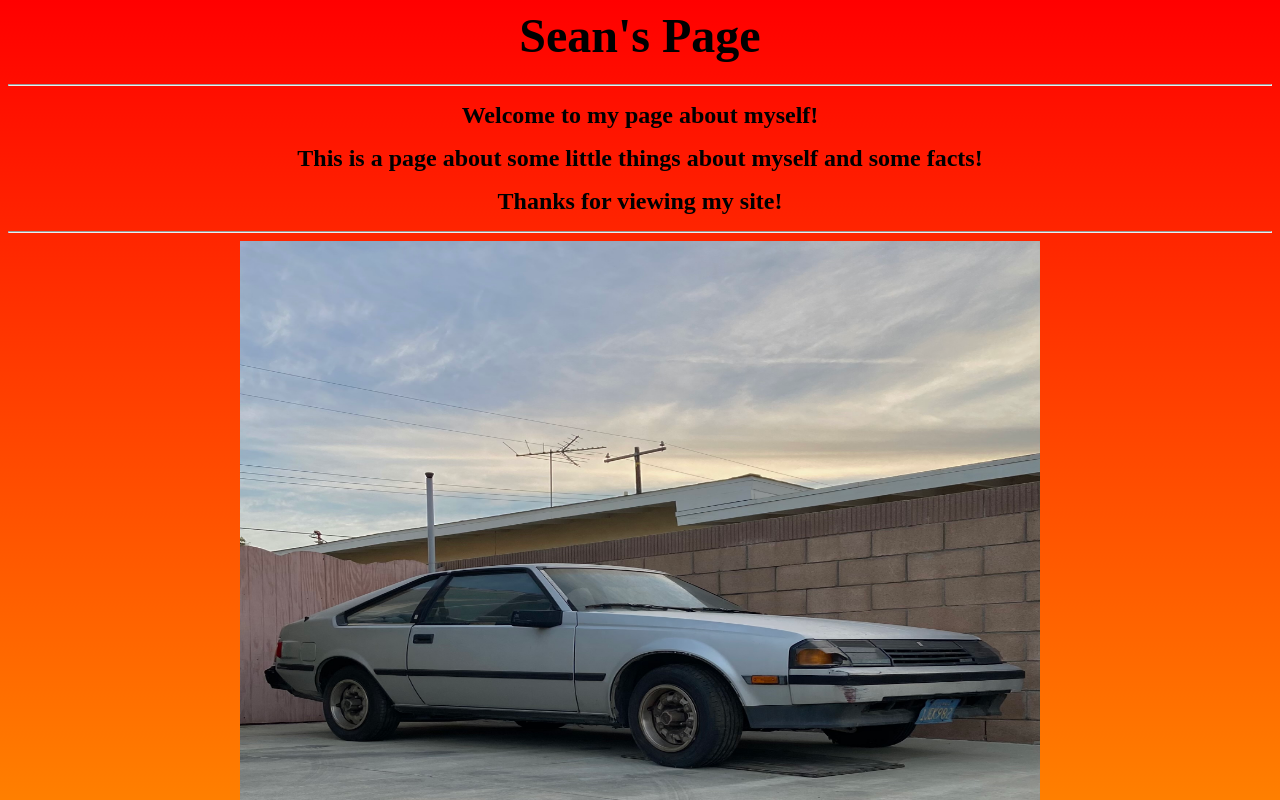
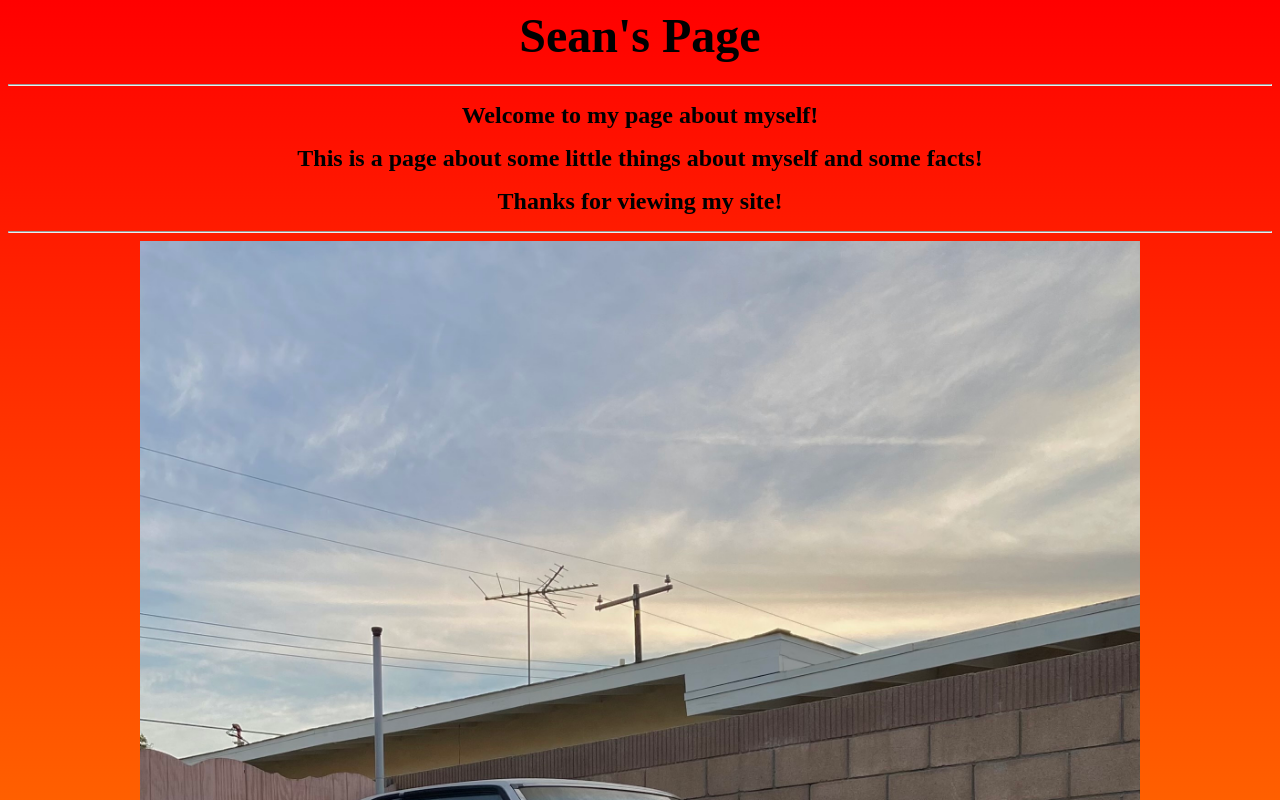
Before and after one commit to slmmedBoi/bootstrap, a plain HTML site: page index.html in a window 1280 px wide. Shown: the top 800 px of the page. Drawn offline with Linux system fonts and the light colour scheme.

Commit message:
Update index.html

```diff
--- a/index.html
+++ b/index.html
@@ -9,7 +9,7 @@
 <hr>
 	<div>
 		<center>
-			<img src = "me.jpg" alt = "centered image" width="800" height="800"/>
+			<img src = "me.jpg" alt = "centered image" width="1000" />
 		</center>
 		<h1 style = "text-align:center"><font size = "+4">Some Things about Me</font></h1>
 		<p><font size = "+1">Welcome to my page! I am Sean Dang and I am currently a freshman at California State University Long Beach. I am currently majoring in Computer Science. Some things
```
